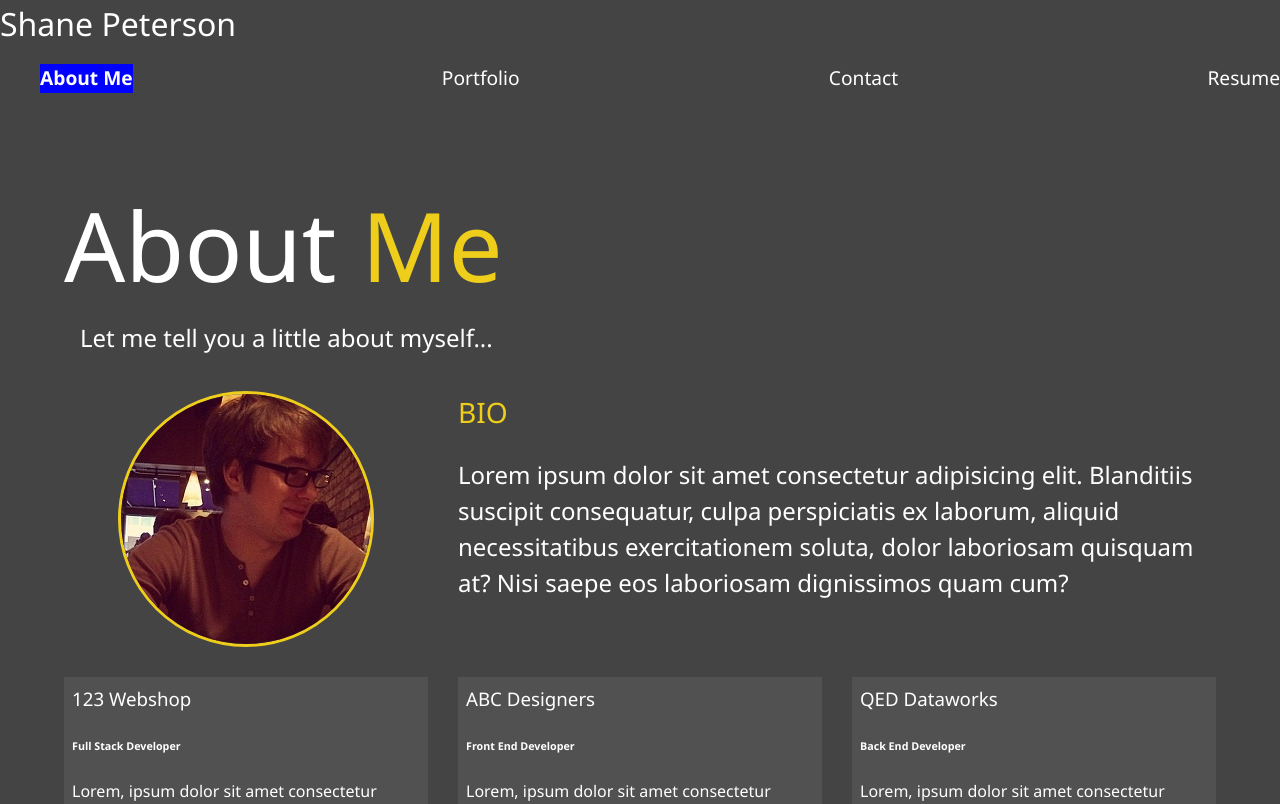
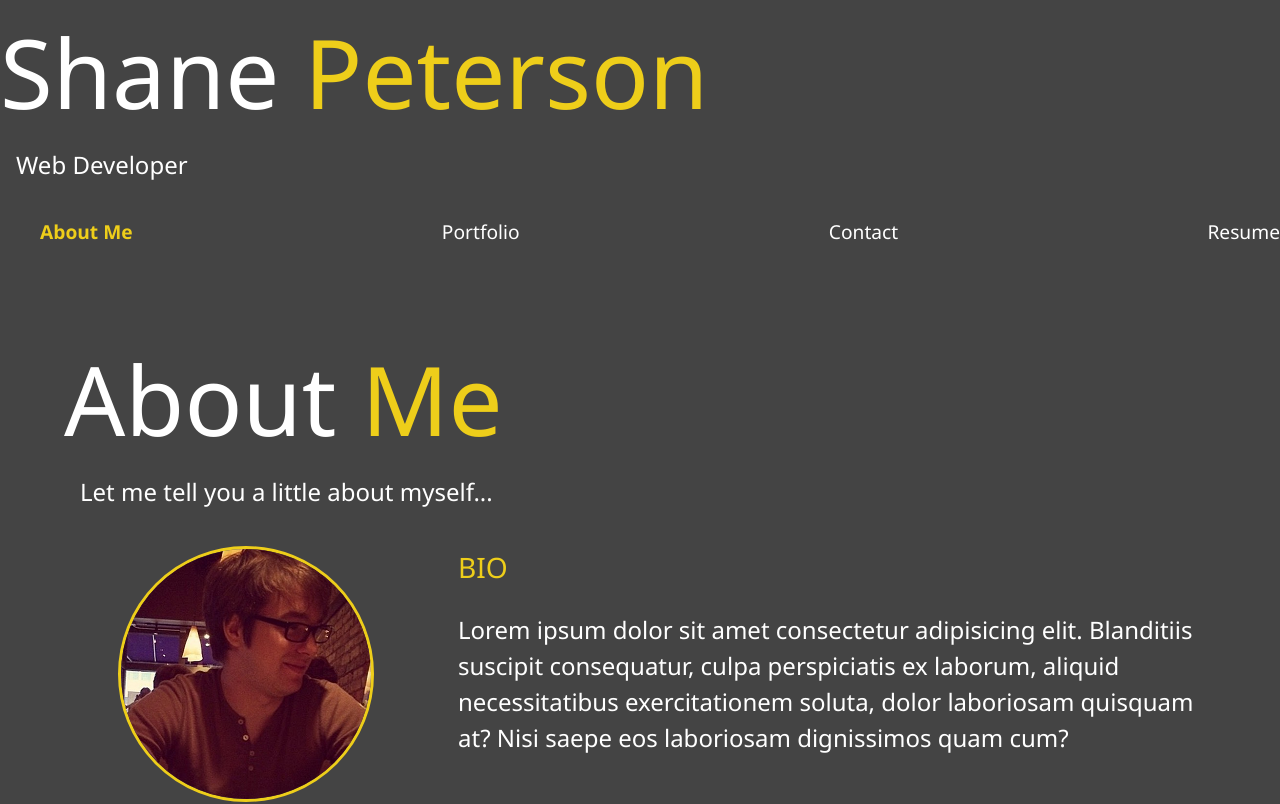
Before and after one commit to shanep42/ideal-eureka, a React (Create React App) app in the folder my-react-portfolio/: page / in a window 1280 px wide. Shown: the top 804 px of the page. Built offline with nearby package versions, Linux system fonts and the light colour scheme.

Commit message:
Changes header styling

```diff
--- a/my-react-portfolio/src/components/Header.js
+++ b/my-react-portfolio/src/components/Header.js
@@ -3,7 +3,12 @@ import Navigation from "./Navigation";
 function Header({ currentPage, setCurrentPage }) {
     return (
         <div>
-            <h1>Shane Peterson</h1>
+            <h1 class="lg-heading">
+            Shane <span class="text-secondary">Peterson</span>
+            </h1>
+            <h2 class="sm-heading">
+            Web Developer
+            </h2>
             <Navigation currentPage={currentPage} setCurrentPage={setCurrentPage} />
         </div>
     )
--- a/my-react-portfolio/src/index.css
+++ b/my-react-portfolio/src/index.css
@@ -14,7 +14,7 @@ code {
 
 .active {
   font-weight: bold;
-  background-color: blue;
+  color: #eece1a;
 }
 
 .navItem {
@@ -115,7 +115,7 @@ ul {
   border: solid 3px #eece1a;
 }
 
-.menu .nav-item {
+/* .menu .nav-item {
   transform: translate3d(600px, 0, 0);
   transition: all 0.5s ease-out;
 }
@@ -126,9 +126,9 @@ ul {
 
 .menu .nav-item.current>a {
   color: #eece1a;
-}
+} */
 
-.menu .nav-link {
+.nav-item {
   display: inline-block;
   position: relative;
   font-size: 30px;
@@ -139,6 +139,23 @@ ul {
   text-decoration: none;
   transition: all 0.5s ease-out;
 }
+
+.nav-item.active{
+  color: #eece1a
+}
+
+/* .menu .nav-link {
+  display: inline-block;
+  position: relative;
+  font-size: 30px;
+  text-transform: uppercase;
+  padding: 1rem 0;
+  font-weight: 300;
+  color: #fff;
+  text-decoration: none;
+  transition: all 0.5s ease-out;
+} */
+
 
 .menu .nav-link:hover {
   color: #eece1a;
```
